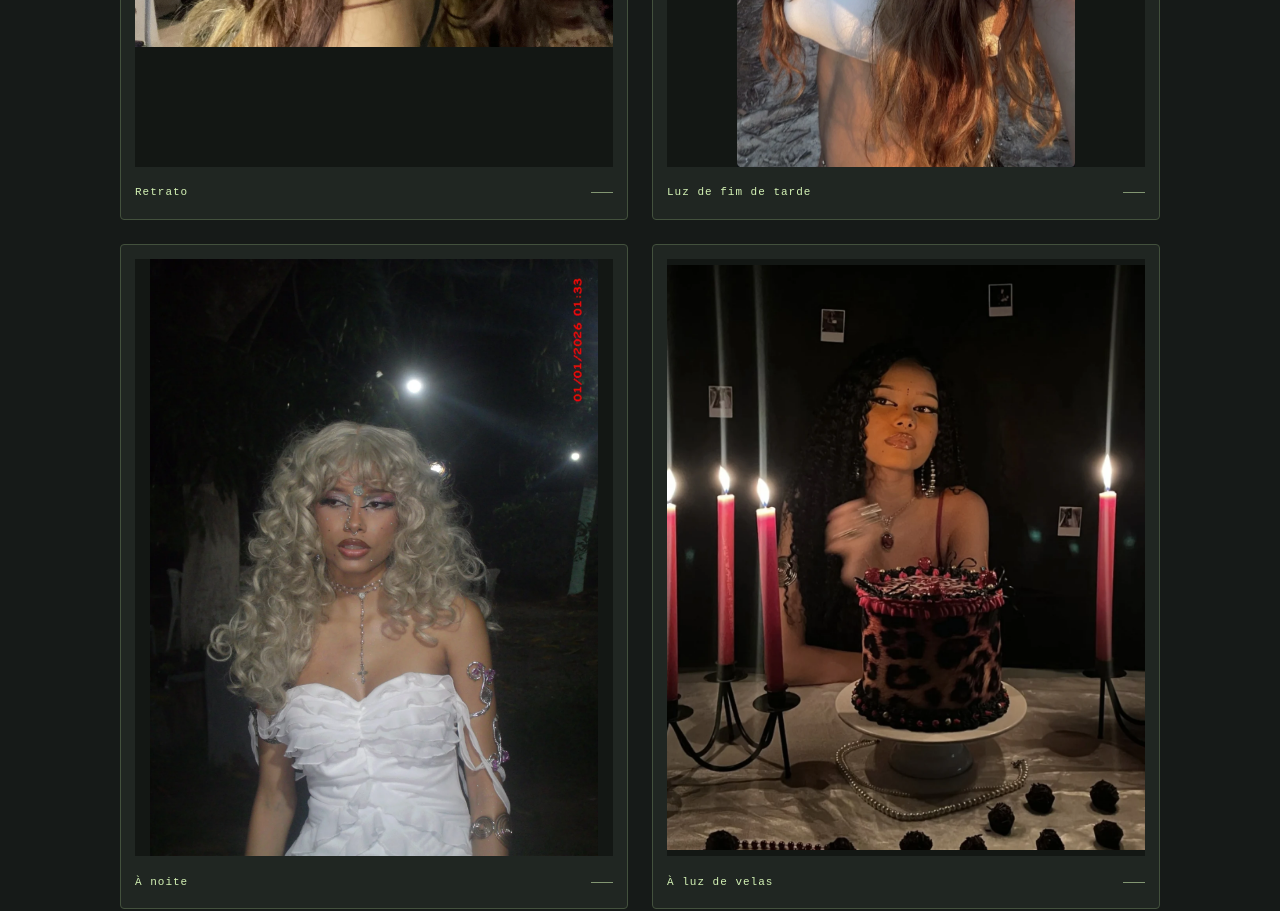
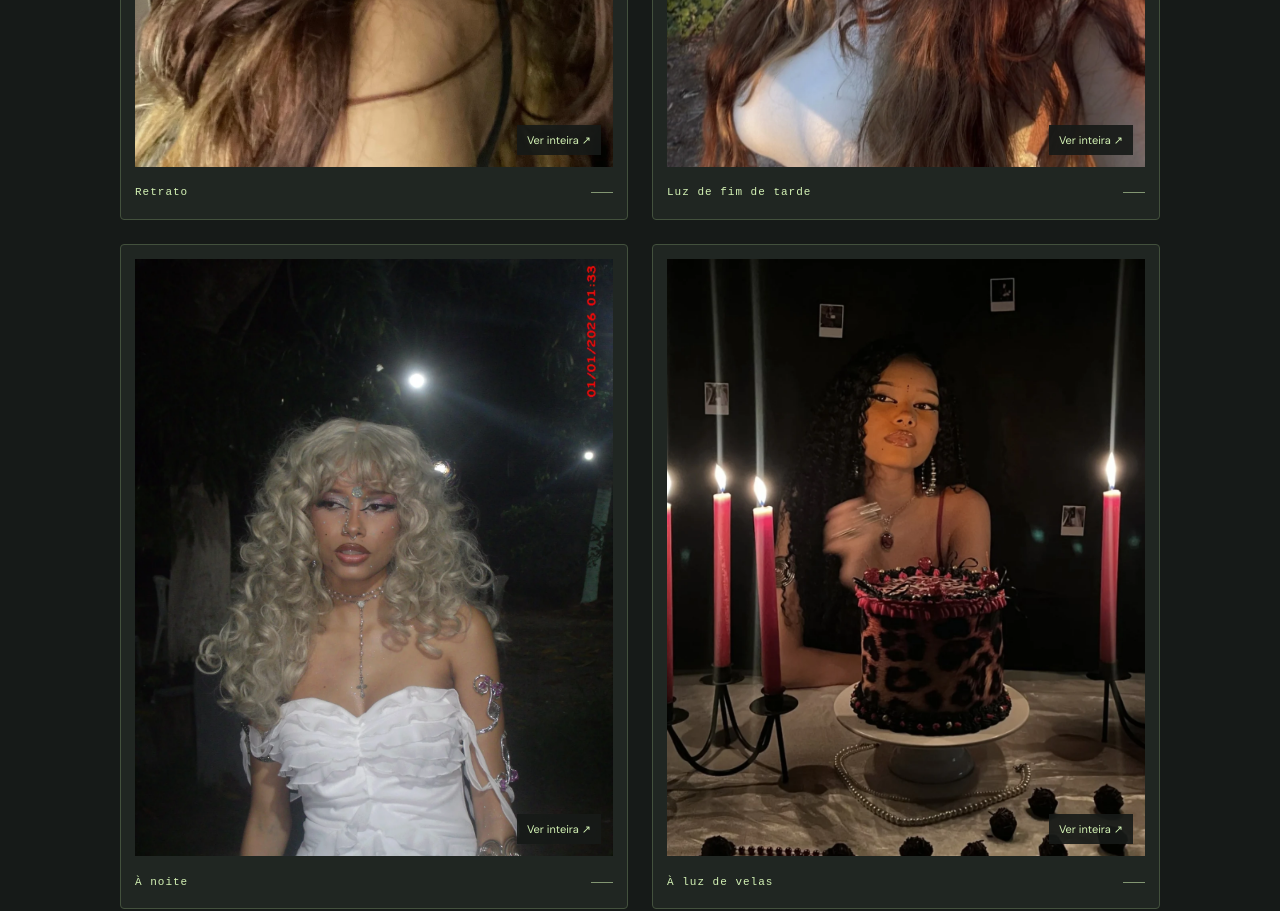
Before and after one commit to devzeckk/SP, a plain HTML site: page galeria.html in a window 1280 px wide. Shown: the part 720-1631 px from the top of the page. Drawn offline with nearby package versions, Linux system fonts and the light colour scheme.

Commit message:
Refine gallery framing and link to full original photos

```diff
--- a/galeria.css
+++ b/galeria.css
@@ -10,7 +10,7 @@
 .photo-heading .eyebrow{margin:0 0 16px}
 .photo-grid{display:grid;grid-template-columns:repeat(2,minmax(0,1fr));gap:24px}
 .photo{margin:0;min-width:0;padding:14px 14px 0;background:#202622;border:1px solid #43513d;border-radius:4px}
-.photo img{display:block;width:100%;height:auto;aspect-ratio:4/5;object-fit:contain;background:#131714}
+.photo img{display:block;width:100%;height:auto;aspect-ratio:4/5;object-fit:cover;object-position:center 30%;background:#131714}
 .photo figcaption{display:flex;align-items:center;justify-content:space-between;gap:16px;min-height:52px;color:var(--accent);font:11px/1.5 'Courier New',monospace;letter-spacing:1px}
 .photo figcaption::after{content:'';width:22px;height:1px;background:var(--accent);opacity:.55}
 .photo-end{border-top:1px solid var(--line);margin-top:40px;padding:28px 0 40px}
@@ -26,3 +26,5 @@
 .photo{padding:10px 10px 0}
 .photo figcaption{min-height:46px}
 }
+
+.photo-view{display:block;position:relative;overflow:hidden}.photo-expand{position:absolute;bottom:12px;right:12px;padding:8px 10px;background:#161a18e8;color:var(--accent);font:11px var(--body)}.photo-wide img{object-position:42% center}.photo-night img{object-position:center 35%}.photo-view:focus-visible{outline-offset:4px}
--- a/galeria.html
+++ b/galeria.html
@@ -10,7 +10,7 @@
   <link rel="preconnect" href="https://fonts.gstatic.com" crossorigin>
   <link href="https://fonts.googleapis.com/css2?family=Bricolage+Grotesque:wght@500;600;700;800&family=DM+Sans:wght@400;500;600;700&display=swap" rel="stylesheet">
   <link rel="stylesheet" href="styles.css?v=gallery-1">
-  <link rel="stylesheet" href="galeria.css?v=organized-1">
+  <link rel="stylesheet" href="galeria.css?v=organized-2">
 </head>
 <body class="photo-page">
   <a class="skip" href="#fotos">Pular para as fotos</a>
@@ -25,10 +25,10 @@
     </div>
     <!-- O texto pessoal será adicionado aqui quando estiver pronto. -->
     <div class="photo-grid" aria-label="Galeria com quatro fotos">
-      <figure class="photo photo-wide"><img src="assets/galeria/foto-1.webp" width="1800" height="1350" alt="Retrato de olhar sobre o ombro, com desenhos delicados na maquiagem" fetchpriority="high" decoding="async"><figcaption>Retrato</figcaption></figure>
-      <figure class="photo photo-sunset"><img src="assets/galeria/foto-2.webp" width="1017" height="1800" alt="Retrato ao ar livre iluminado pela luz dourada do pôr do sol" loading="lazy" decoding="async"><figcaption>Luz de fim de tarde</figcaption></figure>
-      <figure class="photo photo-night"><img src="assets/galeria/foto-3.webp" width="1350" height="1800" alt="Retrato à noite com cabelos claros e vestido branco" loading="lazy" decoding="async"><figcaption>À noite</figcaption></figure>
-      <figure class="photo photo-candles"><img src="assets/galeria/foto-4.webp" width="1220" height="1493" alt="Retrato atrás de um bolo, entre velas acesas" loading="lazy" decoding="async"><figcaption>À luz de velas</figcaption></figure>
+      <figure class="photo photo-wide"><a class="photo-view" href="assets/galeria/foto-1.webp" target="_blank" rel="noopener" aria-label="Abrir foto inteira em nova aba"><img src="assets/galeria/foto-1.webp" width="1800" height="1350" alt="Retrato de olhar sobre o ombro, com desenhos delicados na maquiagem" fetchpriority="high" decoding="async"><span class="photo-expand" aria-hidden="true">Ver inteira ↗</span></a><figcaption>Retrato</figcaption></figure>
+      <figure class="photo photo-sunset"><a class="photo-view" href="assets/galeria/foto-2.webp" target="_blank" rel="noopener" aria-label="Abrir foto inteira em nova aba"><img src="assets/galeria/foto-2.webp" width="1017" height="1800" alt="Retrato ao ar livre iluminado pela luz dourada do pôr do sol" loading="lazy" decoding="async"><span class="photo-expand" aria-hidden="true">Ver inteira ↗</span></a><figcaption>Luz de fim de tarde</figcaption></figure>
+      <figure class="photo photo-night"><a class="photo-view" href="assets/galeria/foto-3.webp" target="_blank" rel="noopener" aria-label="Abrir foto inteira em nova aba"><img src="assets/galeria/foto-3.webp" width="1350" height="1800" alt="Retrato à noite com cabelos claros e vestido branco" loading="lazy" decoding="async"><span class="photo-expand" aria-hidden="true">Ver inteira ↗</span></a><figcaption>À noite</figcaption></figure>
+      <figure class="photo photo-candles"><a class="photo-view" href="assets/galeria/foto-4.webp" target="_blank" rel="noopener" aria-label="Abrir foto inteira em nova aba"><img src="assets/galeria/foto-4.webp" width="1220" height="1493" alt="Retrato atrás de um bolo, entre velas acesas" loading="lazy" decoding="async"><span class="photo-expand" aria-hidden="true">Ver inteira ↗</span></a><figcaption>À luz de velas</figcaption></figure>
     </div>
     <div class="photo-end"><a href="index.html#faixas">Voltar para a seleção <span aria-hidden="true">↗</span></a></div>
   </main>
```
